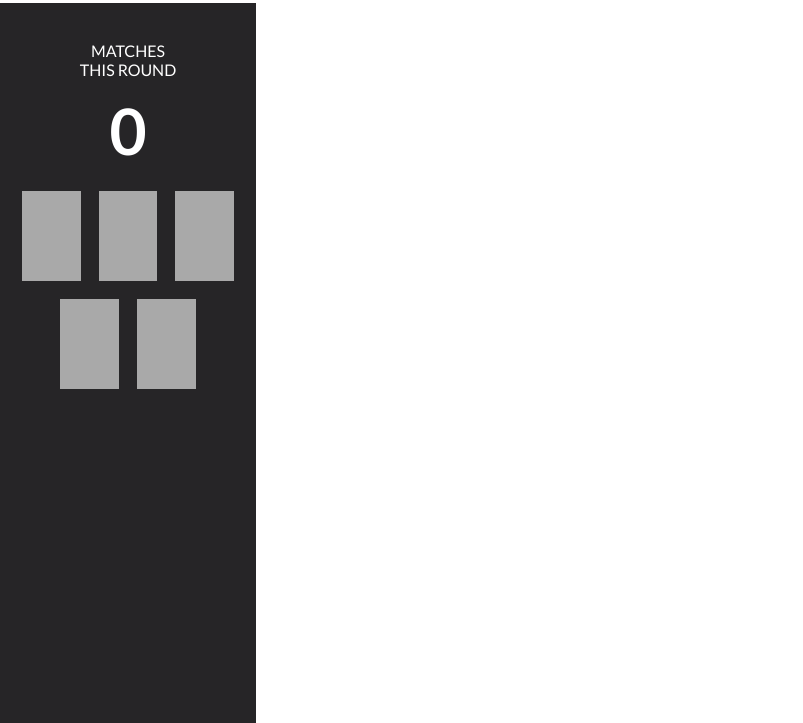
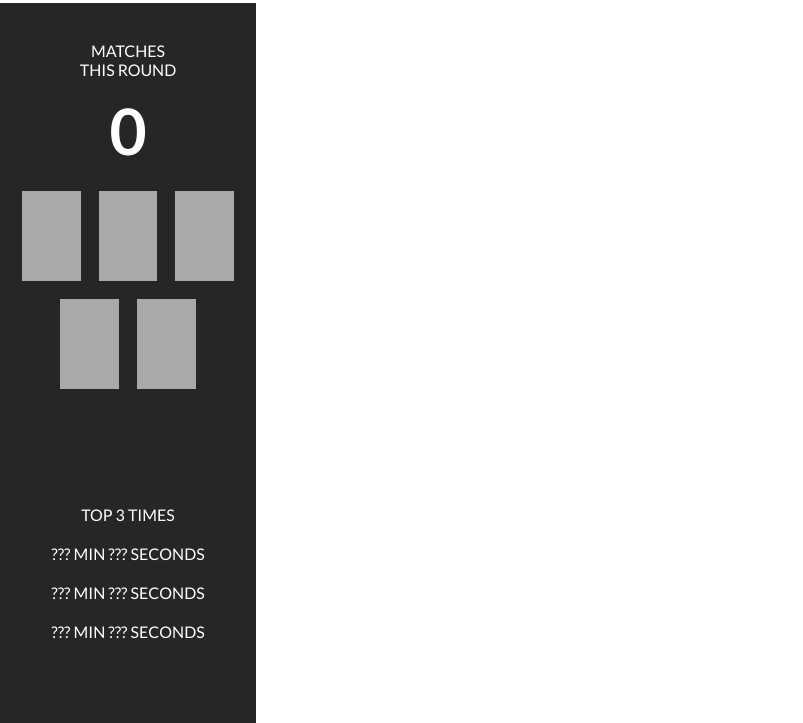
Before and after one commit to C-Bandstra/beyonce, a plain HTML site: page index.html in a window 1280 px wide. Shown: the part 77-800 px from the top of the page, without its empty margins (0-803 px from the left). Drawn offline with Linux system fonts and the light colour scheme.

Commit message:
Add styling and css to half of nav bar

```diff
--- a/index.html
+++ b/index.html
@@ -33,13 +33,13 @@
           <div class="current-match">
 
           </div>
-        <!-- </section>
+        </section>
         <section class="top-scores">
           <p>TOP 3 TIMES</p>
-          <p class="first-score">??? SECONDS</p>
-          <p class="second-score">??? SECONDS</p>
-          <p class="third-score">??? SECONDS</p>
-        </section> -->
+          <p class="score first-score">??? MIN ??? SECONDS</p>
+          <p class="score second-score">??? MIN ??? SECONDS</p>
+          <p class="score third-score">??? MIN ??? SECONDS</p>
+        </section>
       </nav>
     </main>
     <script src="main.js"></script>
--- a/styles.css
+++ b/styles.css
@@ -55,3 +55,14 @@ main {
   width: 23%;
   margin: 3.5%;
 }
+
+.top-scores {
+  display: flex;
+  height: 27%;
+  width: 100%;
+  flex-direction: column;
+  justify-content: space-around;
+  align-items:center;
+  padding-bottom: 15%;
+  margin-top: 38%;
+}
```
